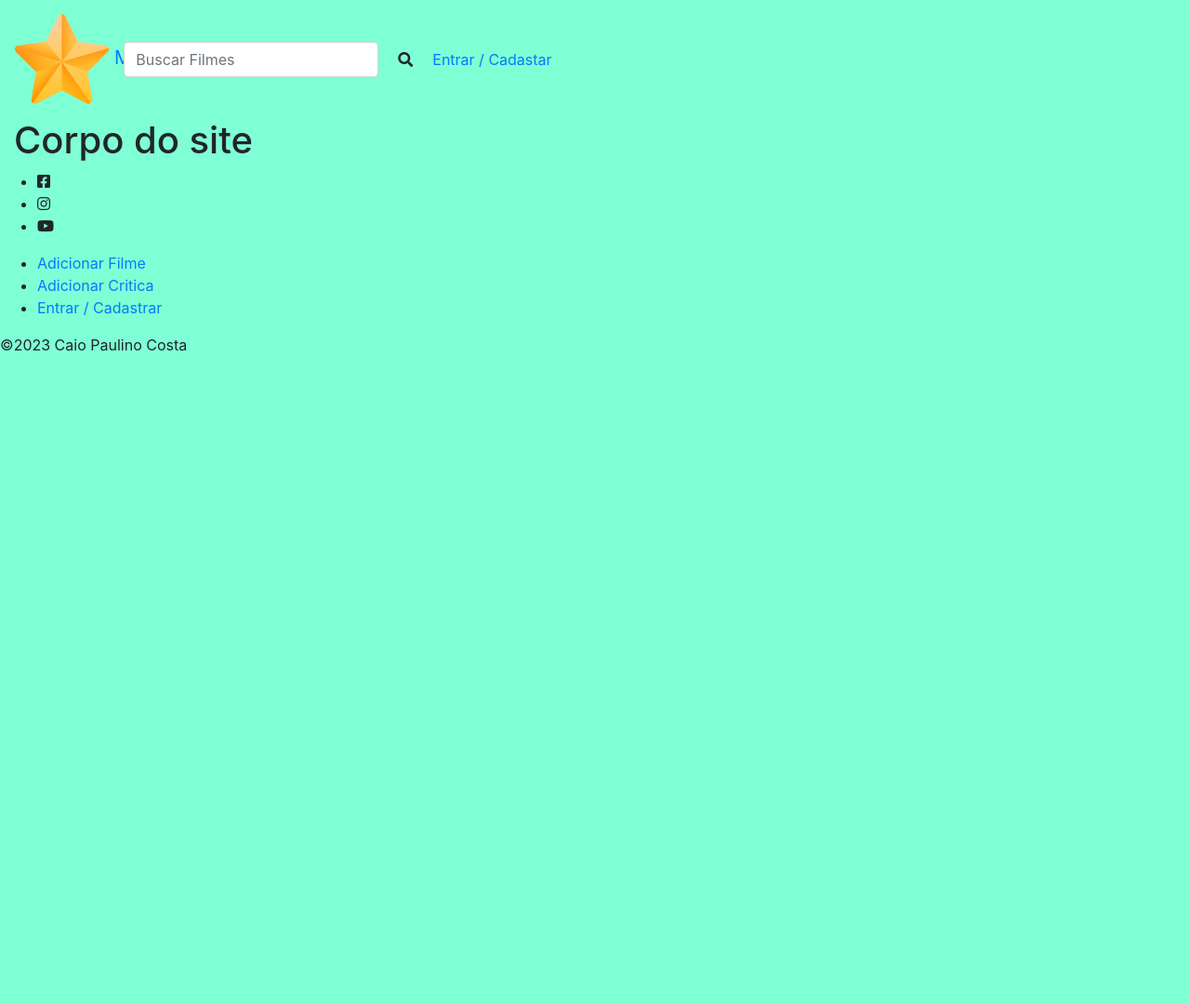
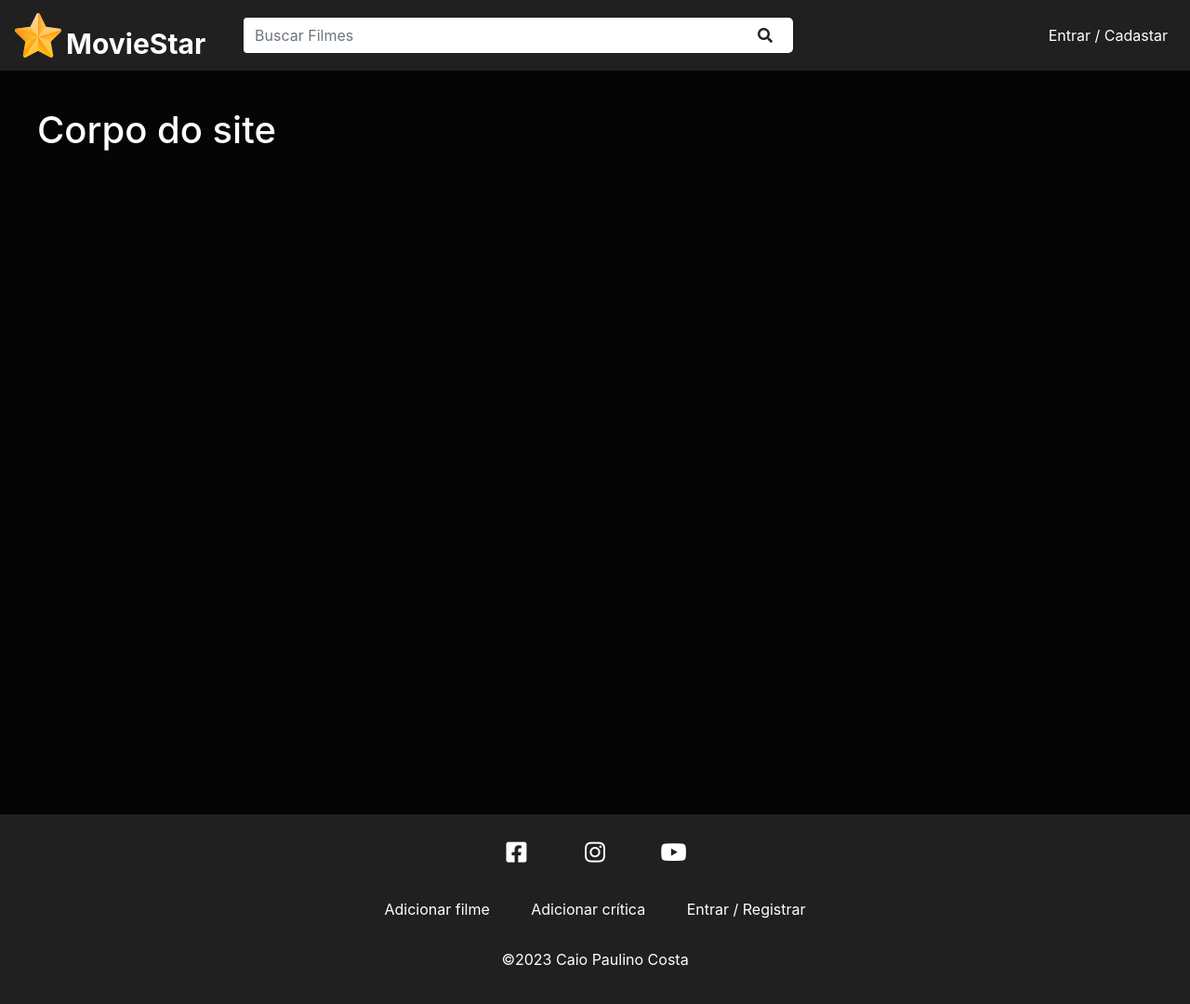
Before and after one commit to CaioPaulinoCosta/projeto_movie_verse, a PHP site: page / in a window 1280 px wide. Shown: the whole page at 93% size. Before the commit the page ends 378 px from the top, so only its background shows below. Run offline with PHP 8.4, Linux system fonts and the light colour scheme; data that the repository does not hold is empty.

Commit message:
Estilos CSS adicionado para o cabeçalho e rodapé

```diff
--- a/css/styles.css
+++ b/css/styles.css
@@ -1,3 +1,120 @@
-body {
-    background-color: aquamarine;
-}
+/* Navbar */
+.navbar-brand {
+    position: relative;
+  }
+
+  #logo {
+    width: 50px;
+  }
+
+  #moviestar-title {
+    color: #FFF;
+    position: absolute;
+    bottom: -2px;
+    font-size: 30px;
+    left: 55px;
+    font-weight: bold;
+  }
+
+  #main-navbar {
+    background-color: #202020;
+  }
+
+  #search-form {
+    margin: 0 auto;
+    background-color: #FFF;
+    border-radius: 5px;
+    width: 50%;
+    margin-left: 180px;
+  }
+
+  #search-form .form-control {
+    border: none;
+    width: 90%;
+    box-shadow: none;
+  }
+
+  #navbar {
+    min-width: 30%;
+  }
+
+  .navbar-nav {
+    justify-content: flex-end;
+    width: 100%;
+  }
+
+  .navbar-nav .nav-item .nav-link {
+    color: #FFF;
+    transition: .5s;
+  }
+
+  .navbar-nav .nav-item .nav-link:hover {
+    color: #ffc84b
+  }
+
+  .bold {
+    font-weight: bold;
+  }
+
+
+/* HOME */
+
+  #main-container {
+    background-color: #050505;
+    color: #FFF;
+    min-height: 100vh;
+    padding: 40px;
+  }
+
+
+
+  /* Footer */
+#footer {
+    background-color: #202020;
+    color: #FFF;
+    text-align: center;
+    margin: 0;
+    padding: 20px;
+  }
+
+  #social-container ul,
+  #footer-links-container ul {
+    list-style-type: none;
+    padding: 0;
+  }
+
+  #social-container li,
+  #footer-links-container li {
+    display: inline-block;
+    margin: 0 20px;
+  }
+
+  #social-container li {
+    height: 40px;
+    width: 40px;
+    border-radius: 100%;
+    transition: .5s;
+    line-height: 3;
+  }
+
+  #social-container li:hover {
+    background-color: #ffc84b;
+  }
+
+  #social-container a,
+  #footer-links-container a {
+    color: #FFF;
+    transition: .5s;
+  }
+
+  #footer-links-container a:hover {
+    color: #ffc84b;
+  }
+
+  #social-container li i {
+    font-size: 25px;
+  }
+
+  #footer-links-container {
+    margin: 30px 0;
+  }
--- a/index.php
+++ b/index.php
@@ -37,28 +37,38 @@
               </div>
           </nav>
     </header>
+
     <div id="main-container" class="container-fluid">
       <h1>Corpo do site</h1>
     </div>
+
+
+
     <footer id="footer">
-      <div class="social-container">
+    <div id="social-container">
       <ul>
-          <li><a href=""></a><i class="fab fa-facebook-square"></i></li>
-          <li><a href=""></a><i class="fab fa-instagram"></i></li>
-          <li><a href=""></a><i class="fab fa-youtube"></i></li>
+        <li>
+          <a href="#"><i class="fab fa-facebook-square"></i></a>
+        </li>
+        <li>
+          <a href="#"><i class="fab fa-instagram"></i></a>
+        </li>
+        <li>
+          <a href="#"><i class="fab fa-youtube"></i></a>
+        </li>
       </ul>
     </div>
     <div id="footer-links-container">
       <ul>
-          <li><a href="">Adicionar Filme</a></li>
-          <li><a href="">Adicionar Critica</a></li>
-          <li><a href="">Entrar / Cadastrar</a></li>
+        <li><a href="#">Adicionar filme</a></li>
+        <li><a href="#">Adicionar crítica</a></li>
+        <li><a href="#">Entrar / Registrar</a></li>
       </ul>
     </div>
     <p>&copy;2023 Caio Paulino Costa</p>
   </footer>
-</body>
   <!-- BOOTSTRAP JS -->
   <script src="https://cdnjs.cloudflare.com/ajax/libs/jquery/3.5.1/jquery.min.js" integrity="sha512-bLT0Qm9VnAYZDflyKcBaQ2gg0hSYNQrJ8RilYldYQ1FxQYoCLtUjuuRuZo+fjqhx/qtq/1itJ0C2ejDxltZVFg==" crossorigin="anonymous"></script>
   <script src="https://cdnjs.cloudflare.com/ajax/libs/twitter-bootstrap/4.5.3/js/bootstrap.js" integrity="sha512-KCgUnRzizZDFYoNEYmnqlo0PRE6rQkek9dE/oyIiCExStQ72O7GwIFfmPdkzk4OvZ/sbHKSLVeR4Gl3s7s679g==" crossorigin="anonymous"></script>
+</body>
 </html>
```
Lines whose indentation alone changed are shown as unchanged.
